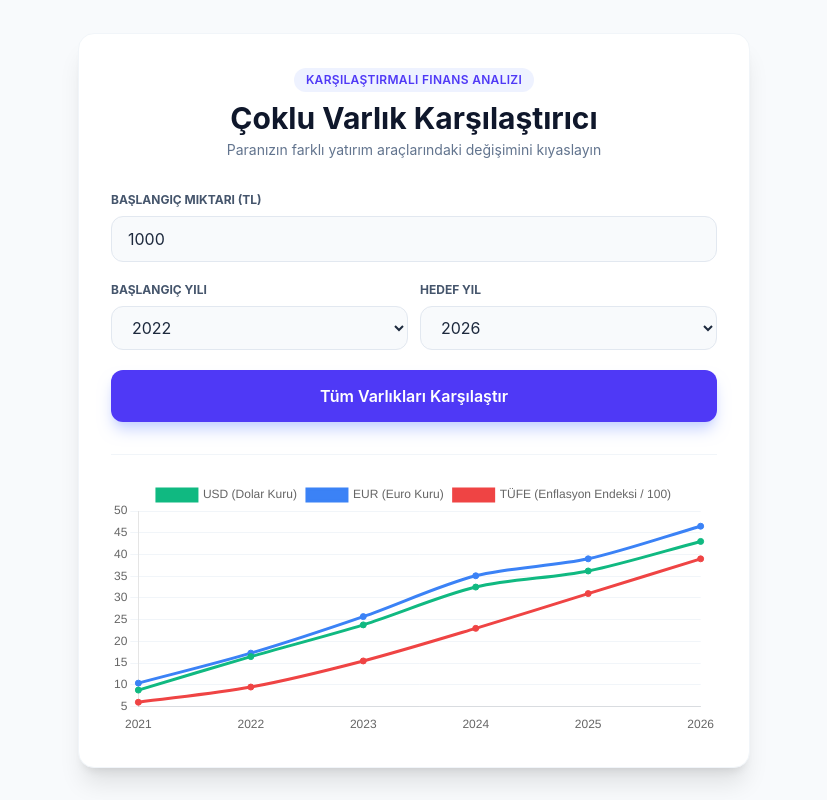
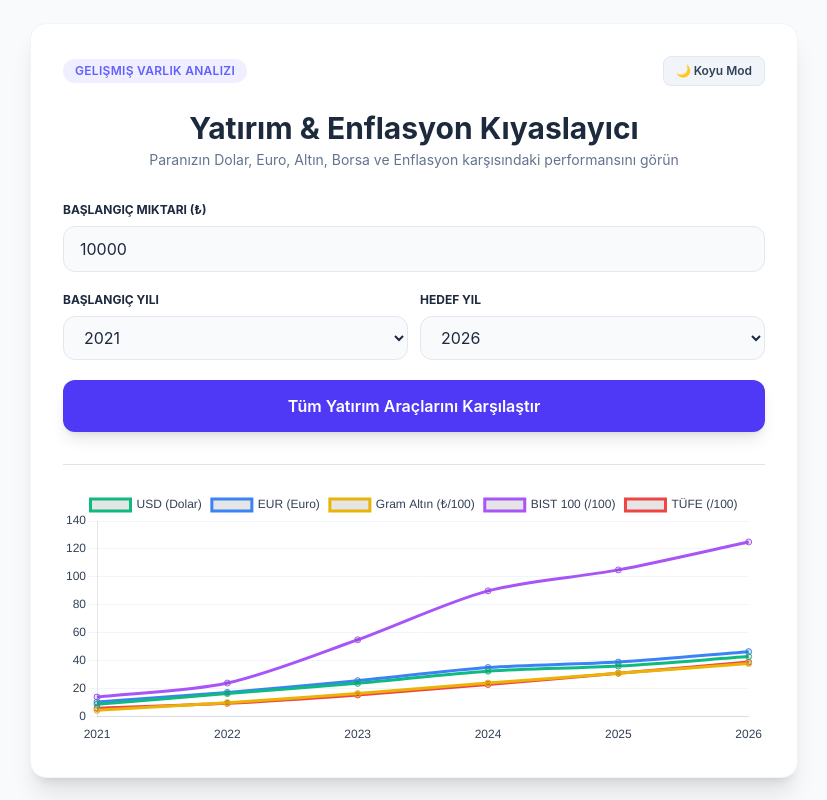
Before and after one commit to utkan36/para-hesaplayici, a React (Vite) app: page / in a window 1280 px wide. Shown: the whole page, without its empty margins (226-1053 px from the left). Built offline with nearby package versions, Linux system fonts and the light colour scheme.

Commit message:
Altın, BIST100 ve Dark Mode eklendi

```diff
--- a/src/App.jsx
+++ b/src/App.jsx
@@ -21,63 +21,69 @@ ChartJS.register(
   Legend
 );
 
+// Güncellenmiş Finansal Veri Seti (Veriler yaklaşık ortalamaları temsil eder)
 const ARCHIVE_RATES = {
-  "2021": { USD: 8.8, EUR: 10.4, TUFE: 600 },
-  "2022": { USD: 16.5, EUR: 17.3, TUFE: 950 },
-  "2023": { USD: 23.8, EUR: 25.7, TUFE: 1550 },
-  "2024": { USD: 32.5, EUR: 35.1, TUFE: 2300 },
-  "2025": { USD: 36.2, EUR: 39.0, TUFE: 3100 },
-  "2026": { USD: 43.0, EUR: 46.5, TUFE: 3900 }
+  "2021": { USD: 8.8, EUR: 10.4, ALTIN: 450, BIST: 1400, TUFE: 600 },
+  "2022": { USD: 16.5, EUR: 17.3, ALTIN: 1000, BIST: 2400, TUFE: 950 },
+  "2023": { USD: 23.8, EUR: 25.7, ALTIN: 1650, BIST: 5500, TUFE: 1550 },
+  "2024": { USD: 32.5, EUR: 35.1, ALTIN: 2400, BIST: 9000, TUFE: 2300 },
+  "2025": { USD: 36.2, EUR: 39.0, ALTIN: 3100, BIST: 10500, TUFE: 3100 },
+  "2026": { USD: 43.0, EUR: 46.5, ALTIN: 3800, BIST: 12500, TUFE: 3900 }
 };
 
 export default function App() {
-  const [amount, setAmount] = useState(1000);
-  const [startYear, setStartYear] = useState('2022');
+  const [amount, setAmount] = useState(10000);
+  const [startYear, setStartYear] = useState('2021');
   const [targetYear, setTargetYear] = useState('2026');
+  const [isDarkMode, setIsDarkMode] = useState(false);
   const [comparisonResults, setComparisonResults] = useState(null);
 
   const years = Object.keys(ARCHIVE_RATES);
 
   const handleCalculate = () => {
-    const usdStart = ARCHIVE_RATES[startYear].USD;
-    const usdTarget = ARCHIVE_RATES[targetYear].USD;
-
-    const eurStart = ARCHIVE_RATES[startYear].EUR;
-    const eurTarget = ARCHIVE_RATES[targetYear].EUR;
-
-    const tufeStart = ARCHIVE_RATES[startYear].TUFE;
-    const tufeTarget = ARCHIVE_RATES[targetYear].TUFE;
+    const start = ARCHIVE_RATES[startYear];
+    const target = ARCHIVE_RATES[targetYear];
 
     setComparisonResults({
-      USD: amount * (usdTarget / usdStart),
-      EUR: amount * (eurTarget / eurStart),
-      TUFE: amount * (tufeTarget / tufeStart),
+      USD: amount * (target.USD / start.USD),
+      EUR: amount * (target.EUR / start.EUR),
+      ALTIN: amount * (target.ALTIN / start.ALTIN),
+      BIST: amount * (target.BIST / start.BIST),
+      TUFE: amount * (target.TUFE / start.TUFE),
     });
   };
 
-  // Çoklu Çizgi Grafiği Verileri
   const chartData = {
     labels: years,
     datasets: [
       {
-        label: 'USD (Dolar Kuru)',
+        label: 'USD (Dolar)',
         data: years.map(y => ARCHIVE_RATES[y].USD),
-        borderColor: '#10b981', // Yeşil
-        backgroundColor: '#10b981',
+        borderColor: '#10b981',
         tension: 0.3,
       },
       {
-        label: 'EUR (Euro Kuru)',
+        label: 'EUR (Euro)',
         data: years.map(y => ARCHIVE_RATES[y].EUR),
-        borderColor: '#3b82f6', // Mavi
-        backgroundColor: '#3b82f6',
+        borderColor: '#3b82f6',
         tension: 0.3,
       },
       {
-        label: 'TÜFE (Enflasyon Endeksi / 100)',
-        data: years.map(y => ARCHIVE_RATES[y].TUFE / 100), // Ölçekleme için 100'e bölündü
-        borderColor: '#ef4444', // Kırmızı
-        backgroundColor: '#ef4444',
+        label: 'Gram Altın (₺/100)',
+        data: years.map(y => ARCHIVE_RATES[y].ALTIN / 100),
+        borderColor: '#eab308',
+        tension: 0.3,
+      },
+      {
+        label: 'BIST 100 (/100)',
+        data: years.map(y => ARCHIVE_RATES[y].BIST / 100),
+        borderColor: '#a855f7',
+        tension: 0.3,
+      },
+      {
+        label: 'TÜFE (/100)',
+        data: years.map(y => ARCHIVE_RATES[y].TUFE / 100),
+        borderColor: '#ef4444',
         tension: 0.3,
       },
     ],
@@ -87,58 +93,70 @@ export default function App() {
     responsive: true,
     maintainAspectRatio: false,
     plugins: {
-      legend: { position: 'top' },
-      tooltip: {
-        backgroundColor: '#0f172a',
-        padding: 12,
-      }
+      legend: {
+        position: 'top',
+        labels: { color: isDarkMode ? '#cbd5e1' : '#334155' }
+      },
     },
     scales: {
-      x: { grid: { display: false } },
-      y: { grid: { color: '#f1f5f9' } }
+      x: { grid: { display: false }, ticks: { color: isDarkMode ? '#cbd5e1' : '#334155' } },
+      y: { grid: { color: isDarkMode ? '#334155' : '#f1f5f9' }, ticks: { color: isDarkMode ? '#cbd5e1' : '#334155' } }
     }
   };
 
   return (
-    <div className="min-h-screen bg-slate-50 flex items-center justify-center p-4 font-sans text-slate-800">
-      <div className="w-full max-w-2xl bg-white rounded-2xl shadow-xl border border-slate-100 p-6 md:p-8">
+    <div className={`min-h-screen transition-colors duration-300 flex items-center justify-center p-4 font-sans ${isDarkMode ? 'bg-slate-900 text-slate-100' : 'bg-slate-50 text-slate-800'}`}>
+      <div className={`w-full max-w-3xl rounded-2xl shadow-xl border p-6 md:p-8 transition-colors duration-300 ${isDarkMode ? 'bg-slate-800 border-slate-700' : 'bg-white border-slate-100'}`}>
+
+        {/* Dark Mode Toggle & Başlık */}
+        <div className="flex justify-between items-center mb-6">
+          <span className="px-3 py-1 bg-indigo-500/10 text-indigo-500 rounded-full text-xs font-semibold uppercase tracking-wide">
+            Gelişmiş Varlık Analizi
+          </span>
+          <button
+            onClick={() => setIsDarkMode(!isDarkMode)}
+            className={`px-3 py-1.5 rounded-lg text-xs font-semibold border transition ${isDarkMode ? 'bg-slate-700 border-slate-600 text-amber-300' : 'bg-slate-100 border-slate-200 text-slate-700'}`}
+          >
+            {isDarkMode ? '☀️ Aydınlık Mod' : '🌙 Koyu Mod'}
+          </button>
+        </div>
 
         <div className="text-center mb-8">
-          <span className="inline-block px-3 py-1 bg-indigo-50 text-indigo-600 rounded-full text-xs font-semibold tracking-wide uppercase mb-2">
-            Karşılaştırmalı Finans Analizi
-          </span>
-          <h1 className="text-2xl md:text-3xl font-bold text-slate-900">Çoklu Varlık Karşılaştırıcı</h1>
-          <p className="text-slate-500 text-sm mt-1">Paranızın farklı yatırım araçlarındaki değişimini kıyaslayın</p>
+          <h1 className="text-2xl md:text-3xl font-bold">Yatırım & Enflasyon Kıyaslayıcı</h1>
+          <p className={`text-sm mt-1 ${isDarkMode ? 'text-slate-400' : 'text-slate-500'}`}>
+            Paranızın Dolar, Euro, Altın, Borsa ve Enflasyon karşısındaki performansını görün
+          </p>
         </div>
 
+        {/* Form */}
         <div className="space-y-5">
           <div>
-            <label className="block text-xs font-bold text-slate-600 uppercase mb-2">Başlangıç Miktarı (TL)</label>
+            <label className="block text-xs font-bold uppercase mb-2">Başlangıç Miktarı (₺)</label>
             <input
               type="number"
               value={amount}
               onChange={(e) => setAmount(Number(e.target.value))}
-              className="w-full px-4 py-2.5 bg-slate-50 border border-slate-200 rounded-xl focus:outline-none focus:ring-2 focus:ring-indigo-500"
+              className={`w-full px-4 py-2.5 rounded-xl border focus:outline-none focus:ring-2 focus:ring-indigo-500 ${isDarkMode ? 'bg-slate-700 border-slate-600 text-white' : 'bg-slate-50 border-slate-200'}`}
             />
           </div>
 
           <div className="grid grid-cols-2 gap-3">
             <div>
-              <label className="block text-xs font-bold text-slate-600 uppercase mb-2">Başlangıç Yılı</label>
+              <label className="block text-xs font-bold uppercase mb-2">Başlangıç Yılı</label>
               <select
                 value={startYear}
                 onChange={(e) => setStartYear(e.target.value)}
-                className="w-full px-4 py-2.5 bg-slate-50 border border-slate-200 rounded-xl focus:outline-none focus:ring-2 focus:ring-indigo-500"
+                className={`w-full px-4 py-2.5 rounded-xl border focus:outline-none focus:ring-2 focus:ring-indigo-500 ${isDarkMode ? 'bg-slate-700 border-slate-600 text-white' : 'bg-slate-50 border-slate-200'}`}
               >
                 {years.map(y => <option key={y} value={y}>{y}</option>)}
               </select>
             </div>
             <div>
-              <label className="block text-xs font-bold text-slate-600 uppercase mb-2">Hedef Yıl</label>
+              <label className="block text-xs font-bold uppercase mb-2">Hedef Yıl</label>
               <select
                 value={targetYear}
                 onChange={(e) => setTargetYear(e.target.value)}
-                className="w-full px-4 py-2.5 bg-slate-50 border border-slate-200 rounded-xl focus:outline-none focus:ring-2 focus:ring-indigo-500"
+                className={`w-full px-4 py-2.5 rounded-xl border focus:outline-none focus:ring-2 focus:ring-indigo-500 ${isDarkMode ? 'bg-slate-700 border-slate-600 text-white' : 'bg-slate-50 border-slate-200'}`}
               >
                 {years.map(y => <option key={y} value={y}>{y}</option>)}
               </select>
@@ -147,38 +165,50 @@ export default function App() {
 
           <button
             onClick={handleCalculate}
-            className="w-full py-3.5 px-6 bg-indigo-600 hover:bg-indigo-700 active:scale-[0.99] text-white font-semibold rounded-xl shadow-lg shadow-indigo-200 transition cursor-pointer"
+            className="w-full py-3.5 px-6 bg-indigo-600 hover:bg-indigo-700 active:scale-[0.99] text-white font-semibold rounded-xl shadow-lg transition cursor-pointer"
           >
-            Tüm Varlıkları Karşılaştır
+            Tüm Yatırım Araçlarını Karşılaştır
           </button>
         </div>
 
-        {/* Çoklu Sonuç Kartları */}
+        {/* Sonuç Kartları Grid */}
         {comparisonResults && (
-          <div className="grid grid-cols-3 gap-3 mt-6 text-center">
-            <div className="p-4 bg-emerald-50 border border-emerald-100 rounded-xl">
-              <span className="text-xs font-bold text-emerald-600 uppercase">USD Bazlı</span>
-              <div className="text-lg font-extrabold text-emerald-800 mt-1">
+          <div className="grid grid-cols-2 md:grid-cols-5 gap-2.5 mt-6 text-center">
+            <div className="p-3 bg-emerald-500/10 border border-emerald-500/20 rounded-xl">
+              <span className="text-[10px] font-bold text-emerald-500 uppercase">Dolar</span>
+              <div className="text-base font-extrabold text-emerald-600 mt-1">
                 {comparisonResults.USD.toLocaleString('tr-TR', { maximumFractionDigits: 0 })} ₺
               </div>
             </div>
-            <div className="p-4 bg-blue-50 border border-blue-100 rounded-xl">
-              <span className="text-xs font-bold text-blue-600 uppercase">EUR Bazlı</span>
-              <div className="text-lg font-extrabold text-blue-800 mt-1">
+            <div className="p-3 bg-blue-500/10 border border-blue-500/20 rounded-xl">
+              <span className="text-[10px] font-bold text-blue-500 uppercase">Euro</span>
+              <div className="text-base font-extrabold text-blue-600 mt-1">
                 {comparisonResults.EUR.toLocaleString('tr-TR', { maximumFractionDigits: 0 })} ₺
               </div>
             </div>
-            <div className="p-4 bg-rose-50 border border-rose-100 rounded-xl">
-              <span className="text-xs font-bold text-rose-600 uppercase">TÜFE Bazlı</span>
-              <div className="text-lg font-extrabold text-rose-800 mt-1">
+            <div className="p-3 bg-amber-500/10 border border-amber-500/20 rounded-xl">
+              <span className="text-[10px] font-bold text-amber-500 uppercase">Altın</span>
+              <div className="text-base font-extrabold text-amber-600 mt-1">
+                {comparisonResults.ALTIN.toLocaleString('tr-TR', { maximumFractionDigits: 0 })} ₺
+              </div>
+            </div>
+            <div className="p-3 bg-purple-500/10 border border-purple-500/20 rounded-xl">
+              <span className="text-[10px] font-bold text-purple-500 uppercase">BIST 100</span>
+              <div className="text-base font-extrabold text-purple-600 mt-1">
+                {comparisonResults.BIST.toLocaleString('tr-TR', { maximumFractionDigits: 0 })} ₺
+              </div>
+            </div>
+            <div className="p-3 bg-rose-500/10 border border-rose-500/20 rounded-xl col-span-2 md:col-span-1">
+              <span className="text-[10px] font-bold text-rose-500 uppercase">TÜFE</span>
+              <div className="text-base font-extrabold text-rose-600 mt-1">
                 {comparisonResults.TUFE.toLocaleString('tr-TR', { maximumFractionDigits: 0 })} ₺
               </div>
             </div>
           </div>
         )}
 
-        {/* Çoklu Grafik */}
-        <div className="mt-8 pt-6 border-t border-slate-100">
+        {/* Grafik */}
+        <div className="mt-8 pt-6 border-t border-slate-500/20">
           <div className="h-64">
             <Line data={chartData} options={chartOptions} />
           </div>
```
